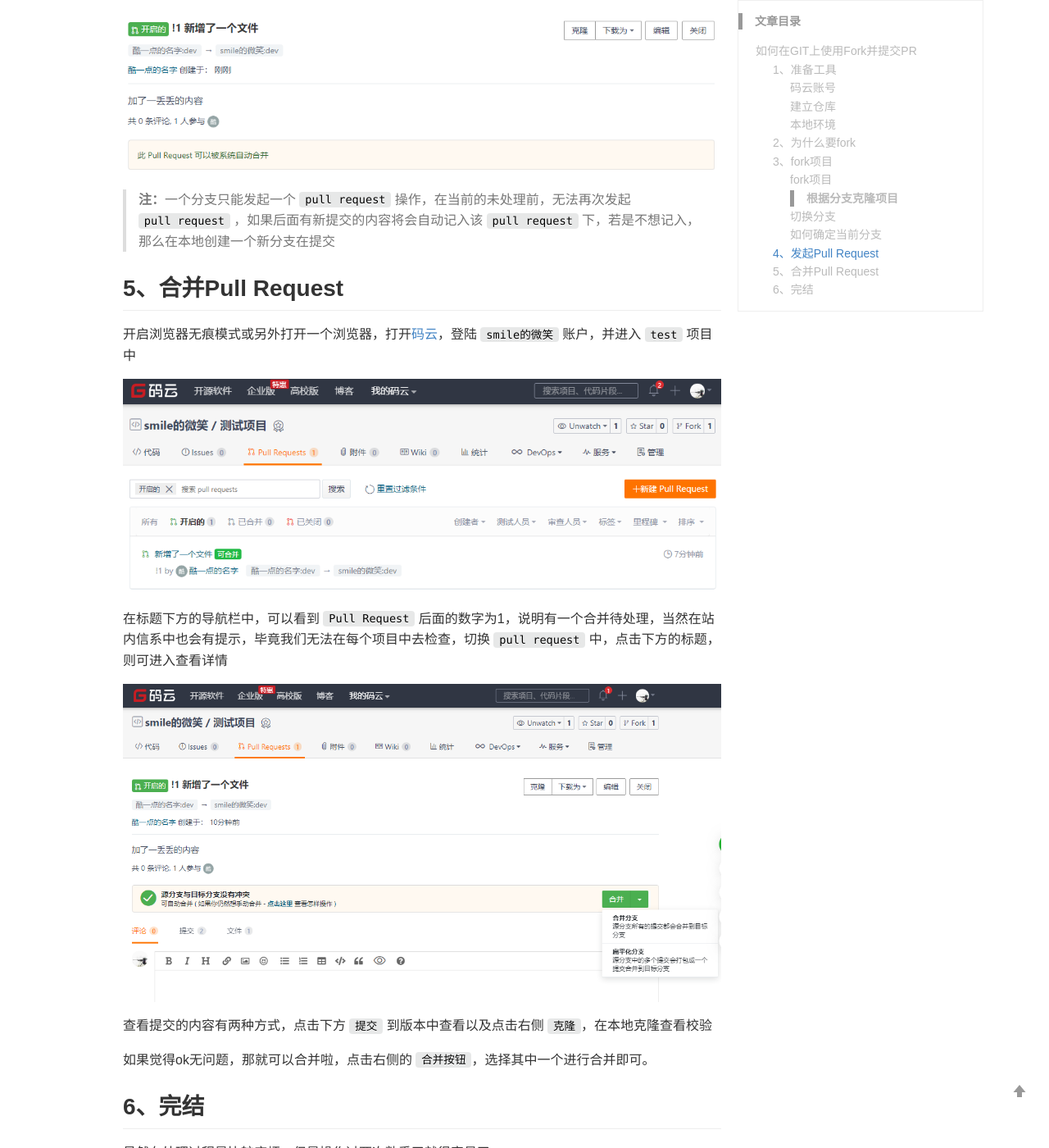
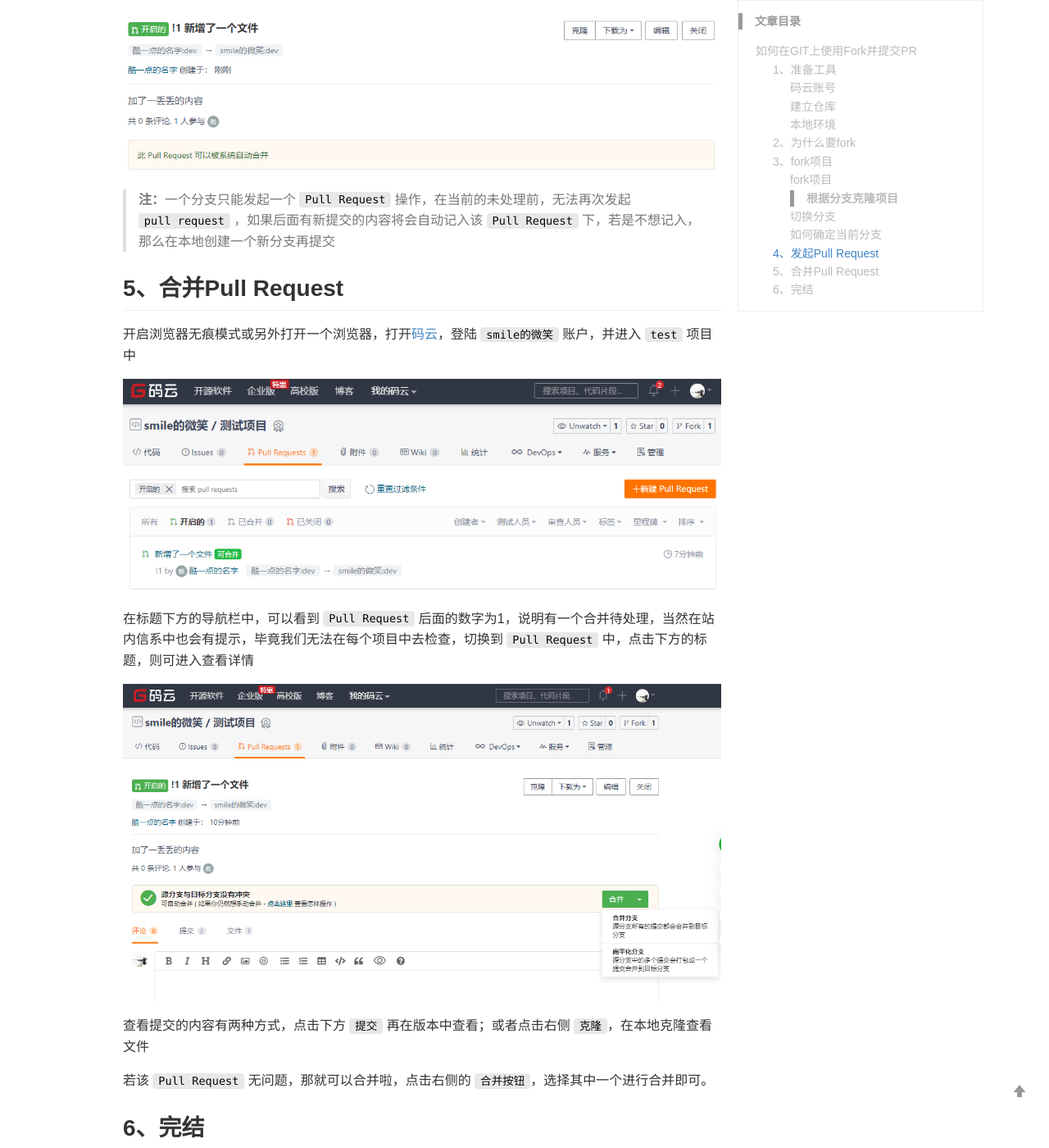
Before and after one commit to twelife/test, a Jekyll site: the page built from _posts/2019-06-27-use-fork-and-pull-request.md, in a window 1280 px wide and 1400 px high, scrolled down 5679 px. Shown: the whole window at 82% size. Built offline with Jekyll 4.4.1, drawn with Linux system fonts in a browser that asks for light colours; comment, search, counter and statistics services are not loaded; some of the changed text lies outside the part shown.

Commit message:
review content

```diff
--- a/_posts/2019-06-27-use-fork-and-pull-request.md
+++ b/_posts/2019-06-27-use-fork-and-pull-request.md
@@ -112,7 +112,7 @@
 
 ![1561654496166]({{ site.url }}/assets/images/posts/201906/27-002-2009.png)
 
-> **注：**一个分支只能发起一个 `pull request` 操作，在当前的未处理前，无法再次发起 `pull request` ，如果后面有新提交的内容将会自动记入该 `pull request` 下，若是不想记入，那么在本地创建一个新分支在提交
+> **注：**一个分支只能发起一个 `Pull Request` 操作，在当前的未处理前，无法再次发起 `pull request` ，如果后面有新提交的内容将会自动记入该 `Pull Request` 下，若是不想记入，那么在本地创建一个新分支再提交
 
 ## 5、合并Pull Request
 
@@ -120,13 +120,13 @@
 
 ![1561654892020]({{ site.url }}/assets/images/posts/201906/27-002-2010.png)
 
-在标题下方的导航栏中，可以看到 `Pull Request` 后面的数字为1，说明有一个合并待处理，当然在站内信系中也会有提示，毕竟我们无法在每个项目中去检查，切换 `pull request` 中，点击下方的标题，则可进入查看详情
+在标题下方的导航栏中，可以看到 `Pull Request` 后面的数字为1，说明有一个合并待处理，当然在站内信系中也会有提示，毕竟我们无法在每个项目中去检查，切换到 `Pull Request` 中，点击下方的标题，则可进入查看详情
 
 ![1561655092646]({{ site.url }}/assets/images/posts/201906/27-002-2011.png)
 
-查看提交的内容有两种方式，点击下方 `提交` 到版本中查看以及点击右侧 `克隆`，在本地克隆查看校验
+查看提交的内容有两种方式，点击下方 `提交` 再在版本中查看；或者点击右侧 `克隆`，在本地克隆查看文件
 
-如果觉得ok无问题，那就可以合并啦，点击右侧的 `合并按钮`，选择其中一个进行合并即可。
+若该 `Pull Request` 无问题，那就可以合并啦，点击右侧的 `合并按钮`，选择其中一个进行合并即可。
 
 ## 6、完结
 
```
Also changed, not shown: other parts of _posts/2019-06-27-use-fork-and-pull-request.md (+3 -3 lines).
